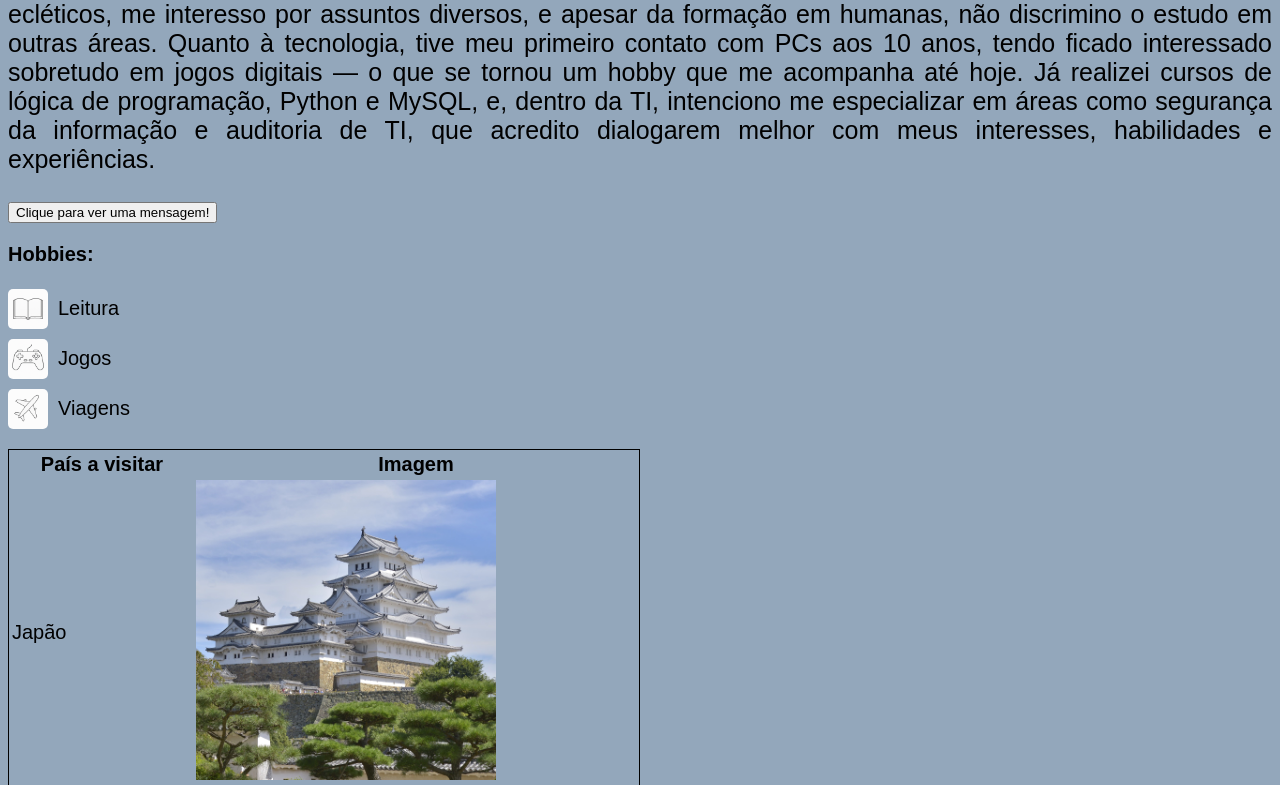
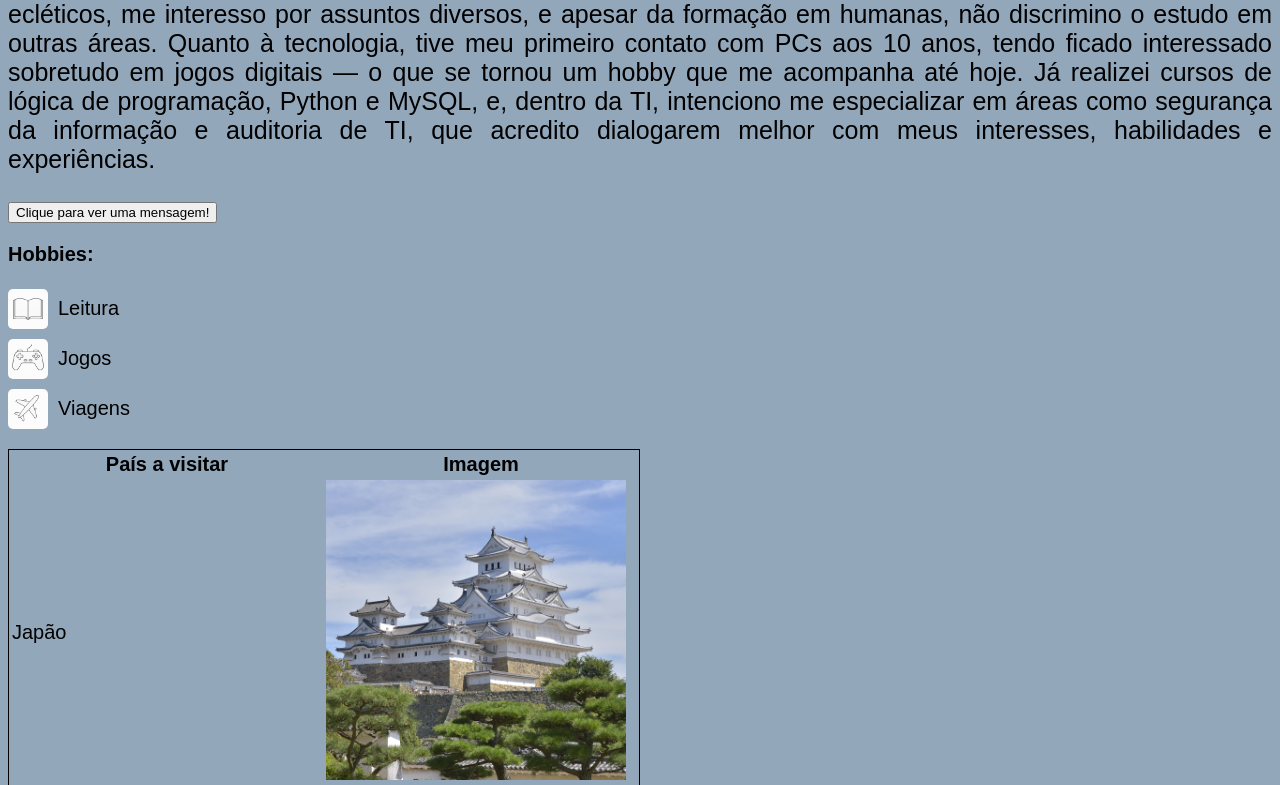
Before and after one commit to PvKriiger/fds.uninter.trabalho, a plain HTML site: page index.html in a window 1280 px wide. Shown: the part 682-1467 px from the top of the page. Drawn offline with Linux system fonts and the light colour scheme.

Commit message:
Update estilo.css

```diff
--- a/estilo.css
+++ b/estilo.css
@@ -48,6 +48,9 @@ li {
 
 table {
     border: 1px solid;
+}
+
+table, tr, td {
     width: 50%;
 }
 
```
